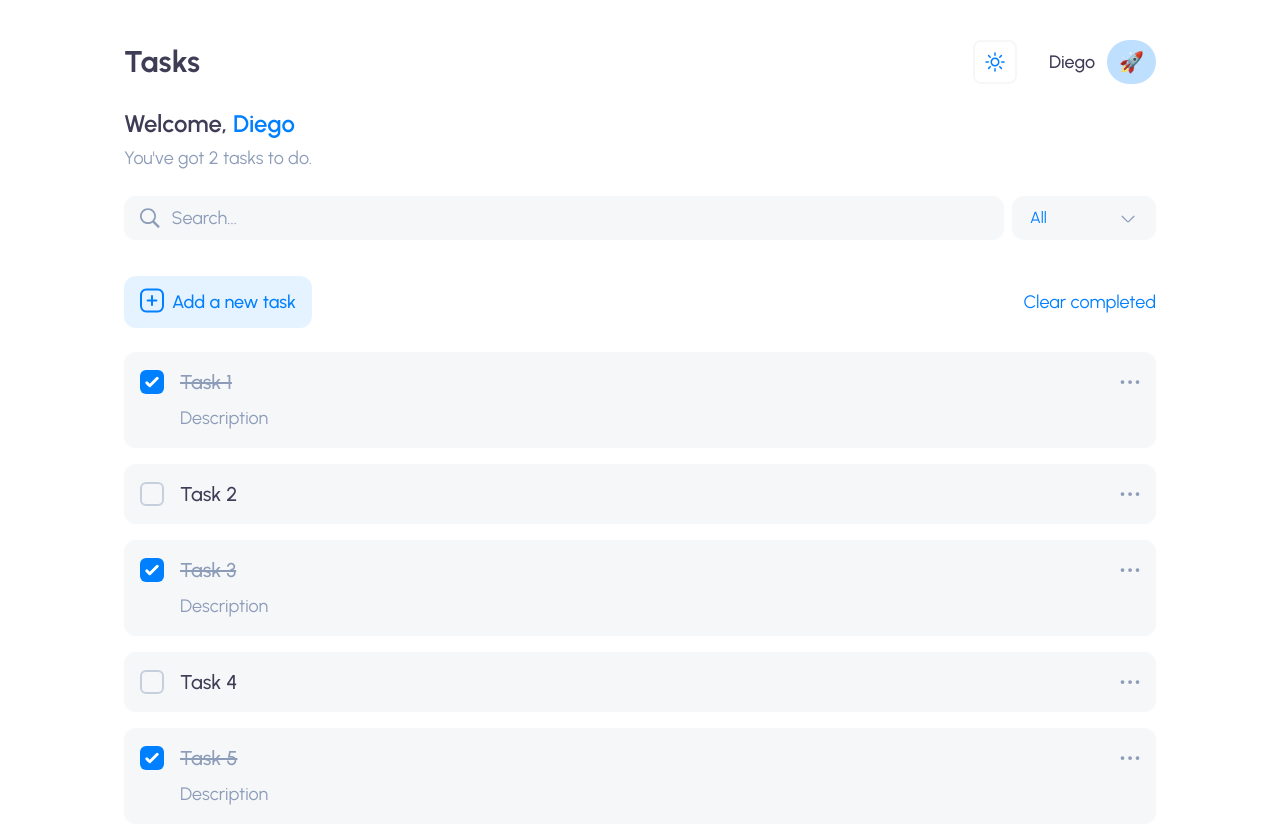
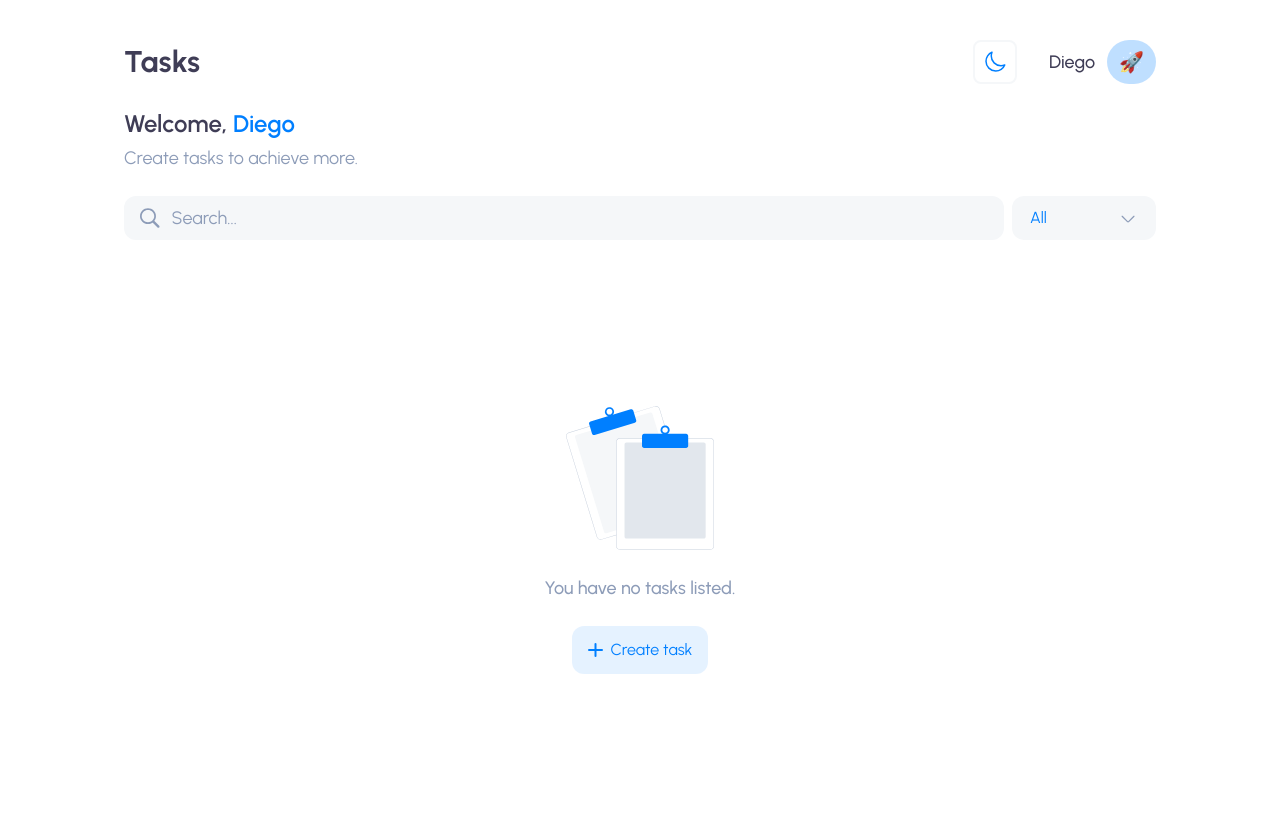
Before and after one commit to diieggo/tasks-app, a React (Create React App) app: page / in a window 1280 px wide. Shown: the top 840 px of the page. Built offline with nearby package versions, Linux system fonts and the light colour scheme.

Commit message:
feat: :sparkles: Add dark mode
Implemented the dark mode feature along with the ability to toggle between light and dark modes. Users can now customize the visual theme of the application, enhancing the overall user experience.

```diff
--- a/src/App.js
+++ b/src/App.js
@@ -8,22 +8,30 @@ import { TodoList } from "./components/TodoList";
 import { TodoFilter } from "./components/TodoFilter";
 import { TodoModal } from "./components/TodoModal";
 
-const defaultTodos = [
-  { id: 1, title: "Task 1", description: "Description", completed: true },
-  { id: 2, title: "Task 2", description: "", completed: false },
-  { id: 3, title: "Task 3", description: "Description", completed: true },
-  { id: 4, title: "Task 4", description: "", completed: false },
-  { id: 5, title: "Task 5", description: "Description", completed: true },
-];
-
 function App() {
-  const [todos, setTodos] = useState(defaultTodos);
-  const [isCreateModalOpen, setIsCreateModalOpen] = useState(false)
+  const [todos, setTodos] = useState([]);
+  const [isCreateModalOpen, setIsCreateModalOpen] = useState(false);
   const [searchValue, setSearchValue] = useState("");
   const [selectedFilter, setSelectedFilter] = useState("All");
-  const [filter, setFilter] = useState(selectedFilter)
+  const [filter, setFilter] = useState(selectedFilter);
+  const [theme, setTheme] = useState(() => {
+    if (window.matchMedia("(prefers-color-scheme: dark)").matches) {
+      return "dark"
+    } else {
+      return "light"
+    }
+  })
 
-  const pendingTodos = todos.filter((todo) => todo.completed === false);
+  const pendingTodos = todos.filter((todo) => !todo.completed)
+
+  useEffect(() => {
+    setFilter(selectedFilter)
+  }, [selectedFilter, searchValue, todos])
+
+  useEffect(() => {
+    const htmlElementClassList = document.querySelector("html").classList
+    theme === "light" ? htmlElementClassList.remove("dark") : htmlElementClassList.add("dark")
+  }, [theme])
 
   const searchedTodo = todos.filter((todo) => {
     const todoTile = todo.title.toLowerCase();
@@ -38,9 +46,18 @@ function App() {
     setSelectedFilter(filter)
   }
 
-  useEffect(() => {
-    setFilter(selectedFilter)
-  }, [selectedFilter, searchValue, todos])
+  const handleIsOpenModal = () => {
+    setIsCreateModalOpen(!isCreateModalOpen)
+    console.log("Open/Close Create Modal")
+  }
+
+  const handleChangeTheme = () => {
+    setTheme((prevTheme) => {
+      return prevTheme === "light" ? "dark" : "light"
+    })
+  }
+
+  window.matchMedia("(prefers-color-scheme: dark)").addEventListener('change', handleChangeTheme)
 
   const createTodo = (title, description, completed) => {
     const newTodo = { id: uuidv4(), title: title, description: description, completed: completed }
@@ -78,19 +95,14 @@ function App() {
     console.log(`Todo Updated, ID: ${id}`)
   }
 
-  const handleIsOpenModal = () => {
-    setIsCreateModalOpen(!isCreateModalOpen)
-    console.log("Open/Close Create Modal")
-  }
-
   return (
     <>
-      <Nav handleIsOpenModal={handleIsOpenModal} />
+      <Nav handleIsOpenModal={handleIsOpenModal} handleChangeTheme={handleChangeTheme} />
       <div className="App mx-auto mt-10 max-w-[800px] lg:max-w-[1080px]">
-        <Header />
+        <Header handleChangeTheme={handleChangeTheme} />
         <section className="w-full px-6 mt-6 flex flex-col gap-6">
           <div>
-            <h2 className="text-2xl font-semibold text-secondary">
+            <h2 className="text-2xl font-semibold text-secondary transition-colors dark:text-white">
               Welcome, <span className="text-primary">Diego</span>
             </h2>
             <TodoCounter pendingTodosCounter={pendingTodos.length} allTodosCounter={todos.length} />
@@ -231,7 +243,7 @@ function App() {
                   strokeLinejoin="round"
                 />
               </svg>
-              <p className="text-primary">Create task</p>
+              <p className="text-primary" onClick={handleIsOpenModal}>Create task</p>
             </button>
           </section>
         )}
--- a/src/components/TodoCounter.js
+++ b/src/components/TodoCounter.js
@@ -1,9 +1,12 @@
 function TodoCounter({ allTodosCounter, pendingTodosCounter }) {
   return (
     <p className="text-slateblue text-lg mt-1">
-      {allTodosCounter
-        ? `You've got ${pendingTodosCounter} tasks to do.`
-        : "Create tasks to achieve more."}
+      {allTodosCounter > 0
+        ? pendingTodosCounter > 0
+          ? `You've got ${pendingTodosCounter} tasks to do.`
+          : "Congratulations, you completed all your tasks 🎉."
+        : "Create tasks to achieve more."
+      }
     </p>
   );
 }
--- a/src/components/TodoDropdown.js
+++ b/src/components/TodoDropdown.js
@@ -38,7 +38,7 @@ function TodoDropdown({ onDelete, openModalAction }) {
         </svg>
       </button>
       <div
-        className={`absolute z-10 right-0 mt-2 bg-white border border-palewhite p-2 rounded-xl ${isOpen ? "visible opacity-100" : "invisible opacity-0"}`}
+        className={`absolute z-10 right-0 mt-2 bg-white border border-palewhite p-2 rounded-xl ${isOpen ? "visible opacity-100" : "invisible opacity-0"} transition-colors dark:bg-gray-800 dark:border-gray-900`}
       >
         <ul>
           <li>
@@ -54,7 +54,7 @@ function TodoDropdown({ onDelete, openModalAction }) {
           </li>
           <li>
             <button
-              className="w-full px-3 py-2 rounded-lg text-left text-red-500 transition-all ease-in-out hover:bg-red-50"
+              className="w-full px-3 py-2 rounded-lg text-left text-red-500 transition-all ease-in-out hover:bg-red-500 hover:bg-opacity-10"
               onClick={() => {
                 handleOptionClick();
                 onDelete();
--- a/src/components/TodoFilter.js
+++ b/src/components/TodoFilter.js
@@ -27,7 +27,7 @@ function TodoFilter({ handleFilter, currentFilter }) {
   return (
     <div className="relative" ref={dropdownRef}>
       <div
-        className={`w-32 h-full flex items-center justify-between px-3 bg-palewhite rounded-xl border-2 cursor-pointer ${isOpen ? "border-primary" : " border-transparent"} md:px-4 md:w-36`}
+        className={`w-32 h-full flex items-center justify-between px-3 bg-palewhite rounded-xl border-2 cursor-pointer transition-colors ${isOpen ? "border-primary" : " border-transparent"} md:px-4 md:w-36 dark:bg-gray-800`}
         onClick={() => setIsOpen(!isOpen)}
       >
         <p className="text-primary">{currentFilter}</p>
@@ -47,7 +47,7 @@ function TodoFilter({ handleFilter, currentFilter }) {
         </svg>
       </div>
       <div
-        className={`absolute w-full z-10 right-0 mt-2 bg-palewhite border-2 border-primary border-opacity-50 p-2 rounded-xl ${isOpen ? "visible opacity-100" : "invisible opacity-0"}`}
+        className={`absolute w-full z-10 right-0 mt-2 bg-palewhite border-2 border-primary border-opacity-50 p-2 rounded-xl transition-colors ${isOpen ? "visible opacity-100" : "invisible opacity-0"} dark:bg-gray-800 dark:border-gray`}
       >
         <ul className="flex flex-col gap-2">
           {filterOptions.map((option, index) => {
--- a/src/components/TodoItem.js
+++ b/src/components/TodoItem.js
@@ -20,10 +20,10 @@ function TodoItem({
 
   return (
     <>
-      <li className="flex gap-4 rounded-xl bg-palewhite p-4">
+      <li className="flex gap-4 rounded-xl bg-palewhite p-4 transition-colors dark:bg-gray-800">
         <input
           type="checkbox"
-          className="mt-[2px] h-6 w-6 rounded-md border-2 border-mutedazure bg-palewhite text-primary focus:ring-primary"
+          className="mt-[2px] h-6 w-6 rounded-md border-2 border-mutedazure bg-transparent text-primary focus:ring-primary transition-colors dark:focus:ring-offset-gray-800"
           onChange={() => {
             onComplete();
           }}
@@ -32,7 +32,7 @@ function TodoItem({
         <div className="w-full">
           <div className="flex w-full items-center justify-between">
             <h4
-              className={`text-xl font-medium text-secondary ${completed && "text-slateblue line-through"}`}
+              className={`text-xl font-medium transition-colors ${completed ? "text-slateblue line-through" : "text-secondary dark:text-white"}`}
             >
               {title}
             </h4>
--- a/src/components/TodoList.js
+++ b/src/components/TodoList.js
@@ -6,10 +6,10 @@ function TodoList({ todoList, filter, checkTodoAction, deleteTodoAction, updateT
 
   useEffect(() => {
     if (filter === "Pending") {
-      const pendingTodos = todoList.filter((todo) => todo.completed === false);
+      const pendingTodos = todoList.filter((todo) => !todo.completed);
       setTodosToRender(pendingTodos)
     } else if (filter === "Completed") {
-      const completedTodos = todoList.filter((todo) => todo.completed === true);
+      const completedTodos = todoList.filter((todo) => todo.completed);
       setTodosToRender(completedTodos)
     } else {
       setTodosToRender(todoList)
--- a/src/components/TodoModal.js
+++ b/src/components/TodoModal.js
@@ -20,12 +20,12 @@ function TodoModal({ useFor, id, title, description, completed, handleIsOpenModa
 
   return (
     <div
-      className={`overflow-y-auto overflow-x-hidden fixed top-0 right-0 left-0 z-30 flex justify-center items-center w-full h-full bg-gray-600 bg-opacity-50`}
+      className={`overflow-y-auto overflow-x-hidden fixed top-0 right-0 left-0 z-30 flex justify-center items-center w-full h-full bg-gray-900 bg-opacity-50`}
     >
       <div className="relative p-4 w-full max-w-md max-h-full">
-        <div className="relative bg-white rounded-xl shadow dark:bg-gray-700">
-          <div className="flex items-center justify-between p-4 border-b border-mutedazure">
-            <h3 className="text-xl font-semibold text-secondary">
+        <div className="relative bg-white rounded-xl shadow transition-colors dark:bg-gray-800">
+          <div className="flex items-center justify-between p-4 border-b border-mutedazure transition-colors dark:border-gray-700">
+            <h3 className="text-xl font-semibold text-secondary transition-colors dark:text-white">
               { modalText[useFor].headerText }
             </h3>
             <button
@@ -57,7 +57,7 @@ function TodoModal({ useFor, id, title, description, completed, handleIsOpenModa
                   }}>
               <div>
                 <label
-                  className="block mb-2 text-secondary"
+                  className="block mb-2 text-secondary transition-colors dark:text-slateblue"
                 >
                   Title
                 </label>
@@ -68,13 +68,13 @@ function TodoModal({ useFor, id, title, description, completed, handleIsOpenModa
                   autoComplete="off"
                   defaultValue={modalTitle}
                   onChange={(e) => setModalTitle(e.target.value)}
-                  className="border border-mutedazure text-secondary text-lg rounded-lg focus:ring-2 focus:ring-primary focus:ring-opacity-20 focus:border-primary block w-full p-2"
+                  className="border border-mutedazure text-secondary text-lg rounded-lg focus:ring-2 focus:ring-primary focus:ring-opacity-20 focus:border-primary block w-full p-2 transition-colors dark:bg-gray-700 dark:border-slateblue dark:focus:border-primary dark:text-white"
                   required
                 />
               </div>
               <div>
                 <label
-                  className="block mb-2 text-secondary"
+                  className="block mb-2 text-secondary transition-colors dark:text-slateblue"
                 >
                   Description
                 </label>
@@ -85,8 +85,7 @@ function TodoModal({ useFor, id, title, description, completed, handleIsOpenModa
                   autoComplete="off"
                   defaultValue={modalDescription}
                   onChange={(e) => setModalDescription(e.target.value)}
-                  className="border border-mutedazure text-secondary text-lg rounded-lg focus:ring-2 focus:ring-primary focus:ring-opacity-20 focus:border-primary block w-full p-2"
-                  required
+                  className="border border-mutedazure text-secondary text-lg rounded-lg focus:ring-2 focus:ring-primary focus:ring-opacity-20 focus:border-primary block w-full p-2 dark:bg-gray-700 dark:border-slateblue dark:focus:border-primary dark:text-white"
                 />
               </div>
               <div className="flex items-center gap-3">
@@ -96,9 +95,9 @@ function TodoModal({ useFor, id, title, description, completed, handleIsOpenModa
                   id="completed"
                   defaultChecked={modalCompleted}
                   onClick={() => setModalCompleted(!modalCompleted)}
-                  className="w-5 h-5 mt-[2px] bg-transparent text-primary border-mutedazure border-2 rounded-md focus:ring-primary"
+                  className="w-5 h-5 mt-[2px] bg-transparent text-primary border-mutedazure border-2 rounded-md focus:ring-primary transition-colors dark:focus:ring-offset-gray-800"
                 />
-                <label className="text-secondary" htmlFor="completed">Completed</label>
+                <label className="text-secondary transition-colors dark:text-slateblue" htmlFor="completed">Completed</label>
               </div>
               <button
                 type="submit"
--- a/src/components/TodoSearch.js
+++ b/src/components/TodoSearch.js
@@ -1,6 +1,6 @@
 function TodoSearch({ searchValue, setSearchValue }) {
   return (
-    <div className="w-full flex items-center px-4 bg-palewhite rounded-xl">
+    <div className="w-full flex items-center px-4 bg-palewhite rounded-xl transition-colors dark:bg-gray-800">
       <svg
         width="20"
         height="20"
@@ -18,7 +18,7 @@ function TodoSearch({ searchValue, setSearchValue }) {
         placeholder="Search..."
         value={ searchValue }
         onChange={ (e) => setSearchValue(e.target.value) }
-        className="form-input w-full bg-transparent border-0 text-lg placeholder-slateblue text-secondary focus:ring-0"
+        className="form-input w-full bg-transparent border-0 text-lg placeholder-slateblue text-secondary focus:ring-0 transition-colors dark:text-white"
       />
     </div>
   );
--- a/src/features/Header.js
+++ b/src/features/Header.js
@@ -1,14 +1,18 @@
-function Header() {
+function Header({ handleChangeTheme }) {
   return (
     <header className="w-full flex justify-between items-center px-6">
-      <h1 className="text-3xl font-bold text-secondary">Tasks</h1>
+      <h1 className="text-3xl font-bold text-secondary transition-colors dark:text-white">Tasks</h1>
       <div className="flex items-center gap-8">
-        <button className="hidden p-2 border-2 border-palewhite rounded-lg md:block">
+        <button
+          className="hidden p-2 border-2 border-palewhite rounded-lg transition-colors md:block dark:border-gray-800"
+          onClick={handleChangeTheme}
+        >
           <svg
             width="24"
             height="24"
             viewBox="0 0 40 40"
             fill="none"
+            className="hidden dark:block"
             xmlns="http://www.w3.org/2000/svg"
           >
             <path
@@ -19,9 +23,25 @@ function Header() {
               strokeLinejoin="round"
             />
           </svg>
+          <svg
+            width="24"
+            height="24"
+            viewBox="0 0 40 40"
+            fill="none"
+            className="block dark:hidden"
+            xmlns="http://www.w3.org/2000/svg"
+          >
+            <path
+              d="M36.2533 25.0032C34.2721 25.829 32.1464 26.2527 30 26.2499C25.6902 26.2499 21.557 24.5379 18.5095 21.4904C15.462 18.4429 13.75 14.3097 13.75 9.99992C13.75 7.78325 14.1933 5.67158 14.9967 3.74658C12.0358 4.98177 9.50661 7.0655 7.72771 9.73534C5.94881 12.4052 4.99973 15.5417 5 18.7499C5 23.0597 6.71205 27.1929 9.75952 30.2404C12.807 33.2879 16.9402 34.9999 21.25 34.9999C24.4582 35.0002 27.5947 34.0511 30.2646 32.2722C32.9344 30.4933 35.0181 27.9641 36.2533 25.0032Z"
+              stroke="#007FFF"
+              strokeWidth="2.5"
+              strokeLinecap="round"
+              strokeLinejoin="round"
+            />
+          </svg>
         </button>
         <div className="flex gap-3 items-center">
-          <p className="text-lg font-medium text-secondary">Diego</p>
+          <p className="text-lg font-medium text-secondary transition-colors dark:text-white">Diego</p>
           <span className="bg-primary bg-opacity-25 py-2 px-3 rounded-full text-xl">
             🚀
           </span>
--- a/src/index.css
+++ b/src/index.css
@@ -5,6 +5,10 @@
 @layer base {
     html {
         font-family: "Urbanist", sans-serif;
+        transition: all .150s linear;
+    }
+    html.dark {
+        background: #111827;
     }
     body {
         min-width: 320px;
--- a/tailwind.config.js
+++ b/tailwind.config.js
@@ -2,6 +2,7 @@
 module.exports = {
   content: [
     "./src/**/*.{html,js,jsx,ts,tsx}",
+    "./public/index.html"
   ],
   darkMode: "class",
   theme: {
```
Also changed, not shown: src/features/Nav.js (+8 -6 lines).
